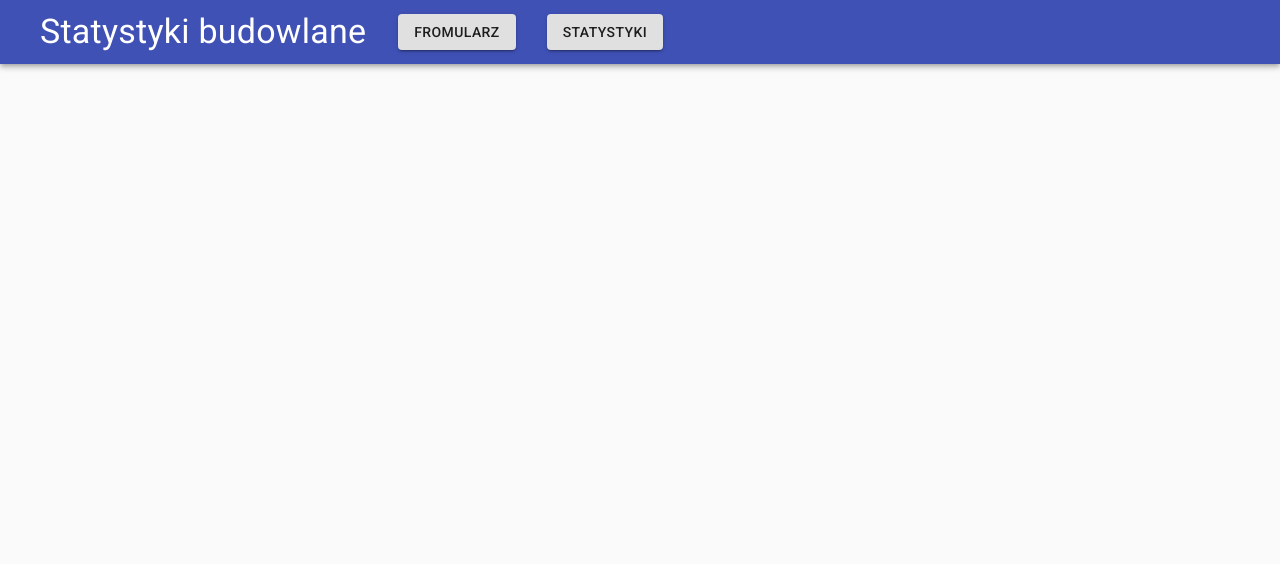
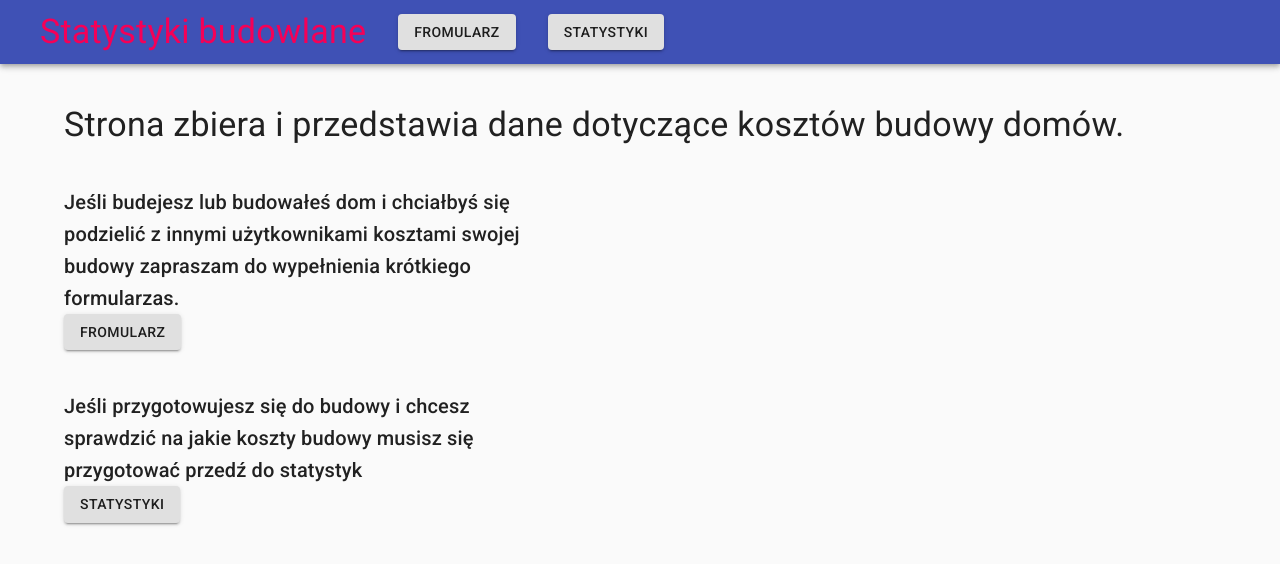
Before and after one commit to DominikPro/MERN-Application-for-collecting-data-on-the-cost-of-building-a-house, a React (Create React App) app in the folder house-construction-costs/: page / in a window 1280 px wide. Shown: the top 564 px of the page. Built offline with nearby package versions, Linux system fonts and the light colour scheme.

Commit message:
Adding a home page

```diff
--- a/house-construction-costs/src/App.js
+++ b/house-construction-costs/src/App.js
@@ -3,6 +3,7 @@ import CostForm from "./Components/CostForm/CostForm";
 import Menu from "./Components/Menu/Menu";
 import Stats from "./Components/StatisticForm/StatisticForm";
 import { BrowserRouter as Router, Switch, Route } from "react-router-dom";
+import HomePage from "./Page/HomePage"
 
 
 const App = () => {
@@ -11,7 +12,10 @@ const App = () => {
       <Router>
         <Menu />
         <Switch>
-          <Route exact path="/from">
+          <Route exact path="/">
+            <HomePage/>
+          </Route>
+          <Route path="/form">
             <CostForm />
           </Route>
 
--- a/house-construction-costs/src/Components/Menu/Menu.jsx
+++ b/house-construction-costs/src/Components/Menu/Menu.jsx
@@ -1,29 +1,30 @@
 import React from "react";
 import { Link } from "react-router-dom";
 
-import { Button, ButtonGroup, Box, AppBar, Typography,Toolbar, MenuItem, CssBaseline } from "@material-ui/core/";
+import { Button, ButtonGroup, Box, AppBar, Typography, Toolbar, MenuItem, CssBaseline } from "@material-ui/core/";
 
 const Menu = () => {
     return (
         <>
-         <CssBaseline/>
+            <CssBaseline />
             <AppBar position="relative">
                 <Toolbar>
                     <MenuItem>
-                <Typography variant="h4">Statystyki budowlane</Typography>
+                        <Link to="/" style={{ textDecoration: "none" }}  >
+                            <Typography color="secondary" variant="h4">Statystyki budowlane</Typography>
+                        </Link>
                     </MenuItem>
-            <ButtonGroup variant="outlined" aria-label="outlined button group">
-
+                    <ButtonGroup variant="primary" aria-label="outlined button group">
 
                         <MenuItem>
-                    <Link style={{textDecoration: "none"}} to="/from" underline="none">
+                            <Link to="/form" style={{ textDecoration: "none" }} >
 
                                 <Button variant="contained">Fromularz</Button>
                             </Link>
                         </MenuItem>
 
                         <MenuItem>
-                    <Link style={{textDecoration: "none"}} to="/stats" underline="none">
+                            <Link to="/stats" style={{ textDecoration: "none" }}  >
 
                                 <Button variant="contained">Statystyki</Button>
                             </Link>
--- /dev/null
+++ b/house-construction-costs/src/Page/HomePage.jsx
@@ -0,0 +1,22 @@
+import React from 'react';
+import { Link } from "react-router-dom"
+import { Container, Typography, Box, Button } from "@material-ui/core"
+
+const HomePage = () => {
+    return (
+        <Container maxWidth="xl">
+            <Box sx={{ m: 5 }}>
+                <Typography variant="h4">Strona zbiera i przedstawia dane dotyczące kosztów budowy domów.</Typography>
+            </Box>
+            <Box sx={{ m: 5, width: 500 }}>
+                <Typography variant="h6">Jeśli budejesz lub budowałeś dom i chciałbyś się podzielić z innymi użytkownikami kosztami swojej budowy zapraszam do wypełnienia krótkiego formularzas.</Typography>
+                <Link to="/form" style={{textDecoration: "none"}}><Button variant="contained">Fromularz</Button></Link>
+            </Box >
+            <Box sx={{ m: 5, width: 500 }}>
+                <Typography variant="h6">Jeśli przygotowujesz się do budowy i chcesz sprawdzić na jakie koszty budowy musisz się przygotować przedź do statystyk</Typography>
+                <Link to="/stats" style={{textDecoration: "none"}}><Button variant="contained">Statystyki</Button></Link>
+            </Box>
+        </Container>
+    )
+};
+export default HomePage;
```
Lines whose indentation alone changed are shown as unchanged.
